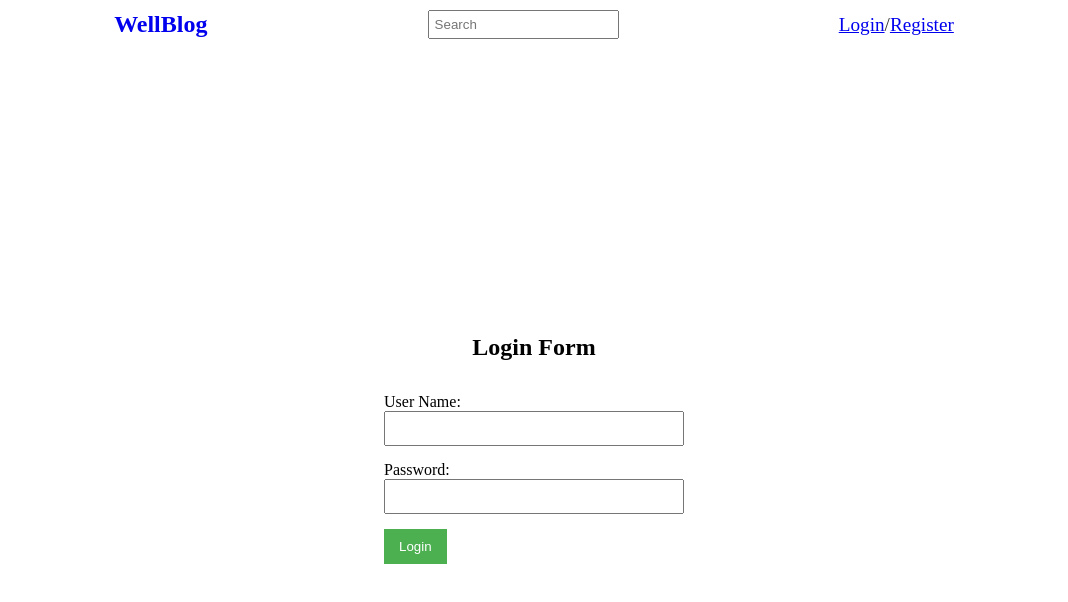
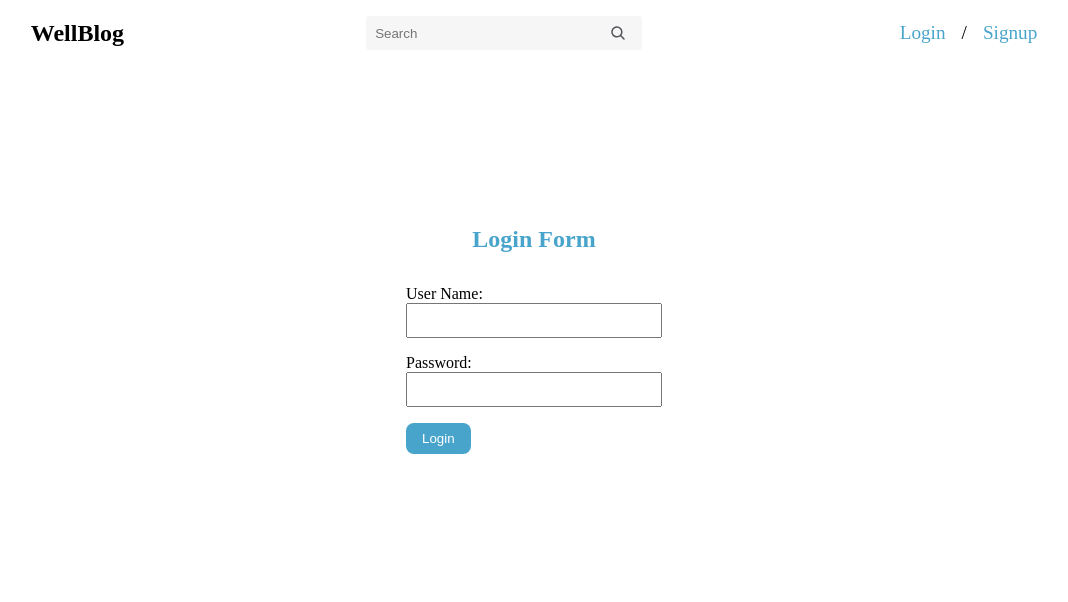
Before and after one commit to mza-wtag/my-blog-react-app, a React (Vite) app: page /login in a window 1280 px wide. Shown: the top 602 px of the page, without its empty margins (106-1174 px from the left). Built offline with nearby package versions, Linux system fonts and the light colour scheme.

Commit message:
task one done

```diff
--- a/src/components/Header/Header.jsx
+++ b/src/components/Header/Header.jsx
@@ -1,7 +1,7 @@
 import React from "react";
 import "./Header.scss";
-
 import { Link, useNavigate } from "react-router-dom";
+import SearchIcon from "../../assets/images/icons/search.svg";
 
 const Header = () => {
     const navigate = useNavigate();
@@ -18,12 +18,15 @@ const Header = () => {
                 </Link>
                 <div className="navbar__search">
                     <input type="search" placeholder="Search" />
+                    <img src={SearchIcon} alt="" />
                 </div>
                 {loggedInUser ? (
                     <div className="navbar__menu">
                         <div>
-                            Welcome{" "}
-                            <Link to="/me">{loggedInUser?.userName}!</Link>
+                            Welcome
+                            <span className="navbar__user-name">
+                                {loggedInUser.firstName} !
+                            </span>
                             <Link to="/login" onClick={handleLogout}>
                                 Logout
                             </Link>
@@ -32,7 +35,7 @@ const Header = () => {
                 ) : (
                     <div className="navbar__menu">
                         <Link to="/login">Login</Link> <span> / </span>
-                        <Link to="/register">Register</Link>
+                        <Link to="/register">Signup</Link>
                     </div>
                 )}
             </nav>
--- a/src/components/Header/Header.scss
+++ b/src/components/Header/Header.scss
@@ -1,30 +1,52 @@
+@import "./../../styles/variables";
+
 .navbar {
+    align-items: center;
+    background-color: $primary-color;
     display: flex;
-    justify-content: space-evenly;
-    align-items: center;
-    background-color: #fff;
-    padding: 10px;
-    color: #333;
+    justify-content: space-around;
+    padding: 1rem;
 
     &__logo {
+        color: $color-black;
         font-size: 1.5rem;
         font-weight: bold;
         text-decoration: none;
     }
 
     &__search {
-        margin: 0 10px;
-
+        display: flex;
+        flex-grow: 0.1;
+        img {
+            left: -2rem;
+            position: relative;
+        }
         input {
+            background-color: $secondary-color;
+            border-radius: 0.2rem;
+            border: none;
+            padding: 0.6rem;
             width: 100%;
-            padding: 5px;
-            margin: auto;
         }
     }
 
+    &__user-name {
+        color: $link-color;
+    }
+
     &__menu {
+        align-items: center;
         display: flex;
-        align-items: center;
         font-size: larger;
+        a {
+            color: $link-color;
+            font-size: 1.2rem;
+            font-weight: 400;
+            text-decoration: none;
+        }
+
+        span {
+            margin: 0 1rem;
+        }
     }
 }
--- a/src/components/LoginForm/LoginForm.jsx
+++ b/src/components/LoginForm/LoginForm.jsx
@@ -47,6 +47,7 @@ const LoginForm = () => {
                         <input
                             className="login-form__input"
                             type="text"
+                            required
                             value={input.userName}
                             name="userName"
                             onChange={handleInputChange}
@@ -59,6 +60,7 @@ const LoginForm = () => {
                         <input
                             className="login-form__input"
                             type="password"
+                            required
                             value={input.password}
                             name="password"
                             onChange={handleInputChange}
--- a/src/components/LoginForm/LoginForn.scss
+++ b/src/components/LoginForm/LoginForn.scss
@@ -1,33 +1,40 @@
+@import "./../../styles/variables";
+
 .login-form {
+    align-items: center;
     display: flex;
     flex-direction: column;
-    align-items: center;
-    justify-content: center;
-    height: 100vh;
+    margin-top: 10rem;
+
     &__title {
+        color: $link-color;
         margin-bottom: 2rem;
     }
+
     &__form {
-        width: 300px;
+        width: 20%;
     }
+
     &__field {
-        margin-bottom: 15px;
+        margin-bottom: 1rem;
 
         &__label {
             display: block;
-            margin-bottom: 5px;
+            margin-bottom: 0.5rem;
         }
     }
+
     &__input {
+        padding: 0.5rem;
         width: 100%;
-        padding: 0.5rem;
     }
 
     &__button {
-        background-color: #4caf50;
-        color: white;
-        padding: 10px 15px;
+        background-color: $link-color;
+        border-radius: 0.5rem;
         border: none;
+        color: $primary-color;
         cursor: pointer;
+        padding: 0.5rem 1rem;
     }
 }
--- a/src/components/RegistrationForm/RegistrationForm.jsx
+++ b/src/components/RegistrationForm/RegistrationForm.jsx
@@ -44,6 +44,7 @@ const RegistrationForm = () => {
                         </label>
                         <input
                             type="text"
+                            required
                             value={input.userName}
                             name="userName"
                             onChange={handleInputChange}
@@ -59,6 +60,7 @@ const RegistrationForm = () => {
                         </label>
                         <input
                             type="text"
+                            required
                             value={input.firstName}
                             name="firstName"
                             onChange={handleInputChange}
@@ -74,6 +76,7 @@ const RegistrationForm = () => {
                         </label>
                         <input
                             type="text"
+                            required
                             value={input.lastName}
                             name="lastName"
                             onChange={handleInputChange}
@@ -105,6 +108,7 @@ const RegistrationForm = () => {
                         </label>
                         <input
                             type="password"
+                            required
                             value={input.password}
                             name="password"
                             onChange={handleInputChange}
@@ -112,7 +116,7 @@ const RegistrationForm = () => {
                         />
                     </div>
                     <button type="submit" className="registration-form__button">
-                        Register
+                        Signup
                     </button>
                 </form>
             </section>
--- a/src/components/RegistrationForm/RegistrationForm.scss
+++ b/src/components/RegistrationForm/RegistrationForm.scss
@@ -1,36 +1,41 @@
+@import "./../../styles/variables";
+
 .registration-form {
+    align-items: center;
     display: flex;
     flex-direction: column;
-    align-items: center;
-    justify-content: center;
-    height: 100vh;
+    margin-top: 10rem;
+
     &__title {
+        color: $link-color;
         margin-bottom: 2rem;
     }
 
     &__form {
-        width: 300px;
+        width: 20%;
     }
 
     &__field {
-        margin-bottom: 15px;
+        margin-bottom: 1rem;
 
         &__label {
             display: block;
-            margin-bottom: 5px;
+            margin-bottom: 0.5rem;
         }
     }
+
     &__input {
+        box-sizing: border-box;
+        padding: 0.5rem;
         width: 100%;
-        padding: 8px;
-        box-sizing: border-box;
     }
 
     &__button {
-        background-color: #4caf50;
-        color: white;
-        padding: 10px 15px;
+        background-color: $link-color;
+        border-radius: 0.5rem;
         border: none;
+        color: $primary-color;
         cursor: pointer;
+        padding: 0.5rem 1rem;
     }
 }
--- a/src/main.jsx
+++ b/src/main.jsx
@@ -3,6 +3,7 @@ import ReactDOM from "react-dom/client";
 import Home from "./pages/Home.jsx";
 import Login from "./pages/Login.jsx";
 import Register from "./pages/Register.jsx";
+import Layout from "./Layout.jsx";
 import "./index.scss";
 import {
     createBrowserRouter,
@@ -10,8 +11,6 @@ import {
     Route,
     RouterProvider,
 } from "react-router-dom";
-import Layout from "./Layout.jsx";
-import Profile from "./pages/Profile.jsx";
 
 const router = createBrowserRouter(
     createRoutesFromElements(
@@ -19,8 +18,6 @@ const router = createBrowserRouter(
             <Route index path="/" element={<Home />} />
             <Route path="/login" element={<Login />} />
             <Route path="/register" element={<Register />} />
-            <Route path="/register" element={<Register />} />
-            <Route path="/me" element={<Profile />} />
             <Route path="*" element={<h1>Page not found</h1>} />
         </Route>
     )
--- a/src/pages/Profile.jsx
+++ /dev/null
@@ -1,7 +0,0 @@
-import React from "react";
-
-const Profile = () => {
-    return <div>Profile</div>;
-};
-
-export default Profile;
--- /dev/null
+++ b/src/styles/_variables.scss
@@ -0,0 +1,4 @@
+$primary-color: #ffffff;
+$secondary-color: #f6f6f7;
+$link-color: #49a4cb;
+$color-black: #000000;
```
Also changed, not shown: src/assets/images/icons/search.svg (added).
